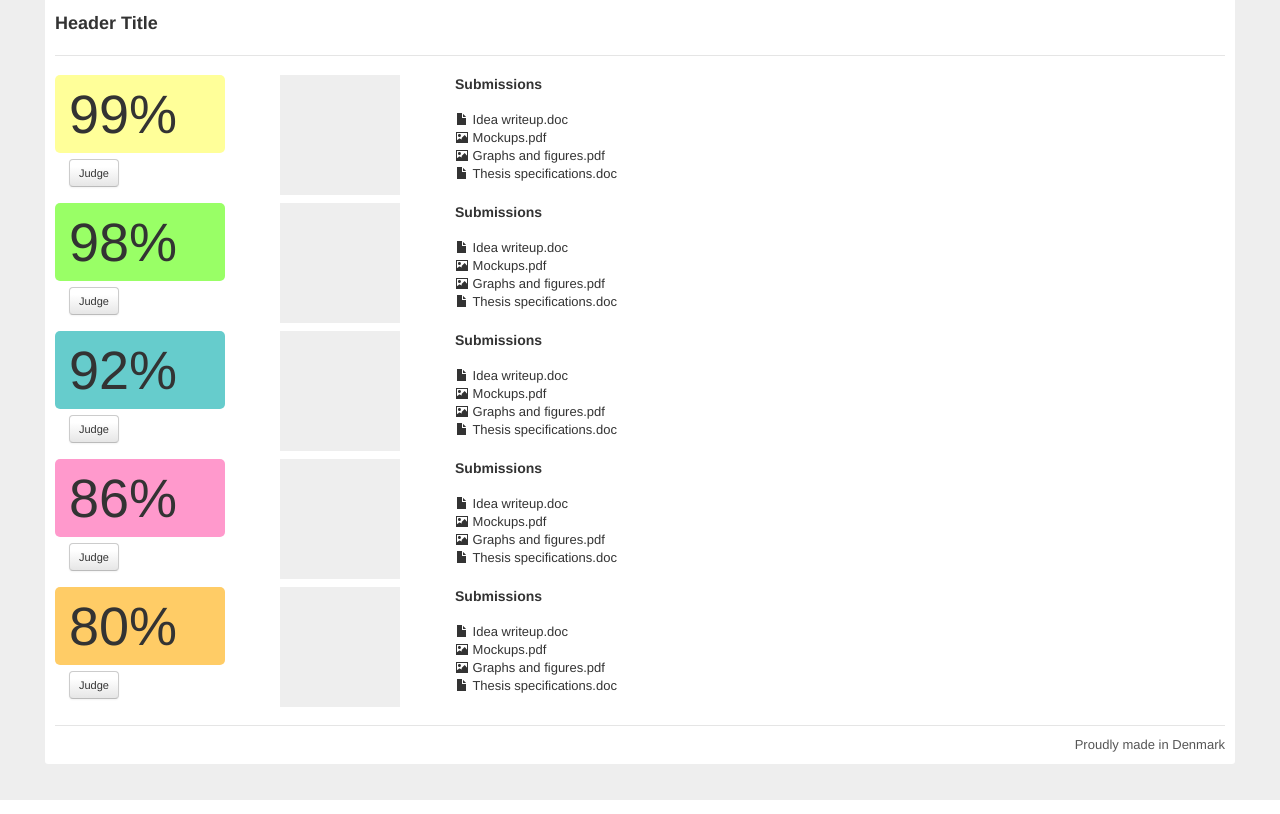
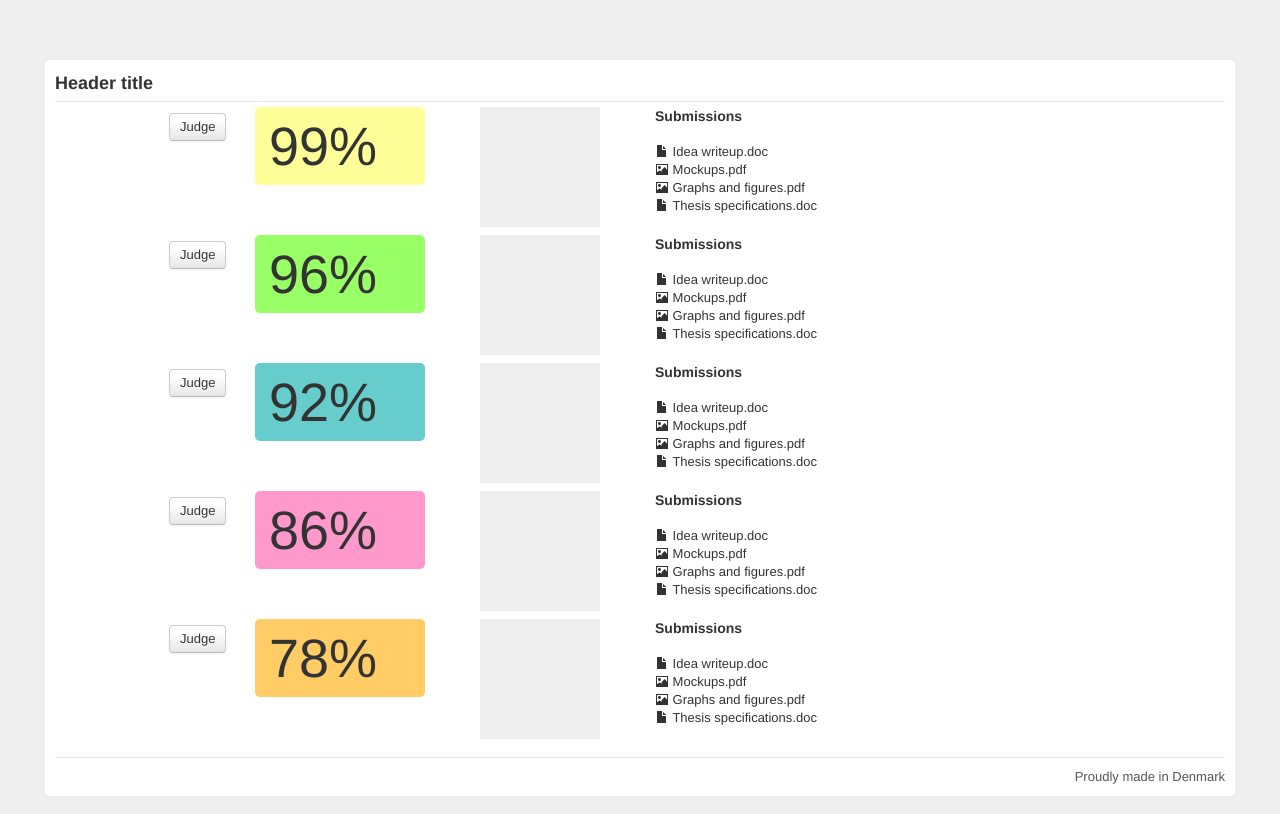
Before and after one commit to soe/edumate, a Python web app: template templates/challenge_judge.html in a window 1280 px wide. Run offline with Jinja, Linux system fonts and the light colour scheme; the template is opened without the code that fills it, so the values that code supplies are empty; some libraries are stand-ins or nearby versions.

Commit message:
soe - test

```diff
--- a/app.yaml
+++ b/app.yaml
@@ -1,4 +1,4 @@
-application: edumate
+application: edumate-demo
 version: 1
 runtime: python27
 api_version: 1
--- a/handlers/challenge.py
+++ b/handlers/challenge.py
@@ -10,7 +10,7 @@ class All(AbstractHandler):
     def get(self):
 
         template_vars = {
-
+            h2: 'Challenge - Judging scorecard',
         }
         self._output_template('challenge_all.html', **template_vars)
 
--- a/static/css/main.css
+++ b/static/css/main.css
@@ -10,10 +10,13 @@ body {
 div.container {
   background-color: #fff;
   padding: 10px;
+  border-radius: 5px;
 
-  -webkit-border-radius: 0 0 3px 3px;
-   -moz-border-radius: 0 0 3px 3px;
-        border-radius: 0 0 3px 3px;
+  margin-top: 60px;
+}
+
+hr.header_divider {
+  margin: 4px 0;
 }
 
 /* Footer
--- a/templates/challenge_edit.html
+++ b/templates/challenge_edit.html
@@ -19,8 +19,6 @@
 </style>
 <form class="form-horizontal">
   <fieldset>
-    <legend>Controls Bootstrap supports</legend>
-
     <div class="control-group">
       <label class="control-label" for="textarea">Problem details</label>
       <div class="controls">
--- a/templates/challenge_judge.html
+++ b/templates/challenge_judge.html
@@ -20,14 +20,17 @@
   }
 
 </style>
-
+<div class="row">
+  <div class="offset1">
     <div class="row user_row">
+      <div class="span1">
+        <div class="user_judge">
+          <a href="#" class="btn" data-toggle="modal" data-target="#judgesheet" href="">Judge</a>
+        </div>
+      </div>
       <div class="span2">
         <div class="user_score">
           99%
-    </div>
-    <div class="user_judge">
-      <a href="#" class="btn btn-small" data-toggle="modal" data-target="#judgesheet" href="">Judge</a>
         </div>
       </div>
 
@@ -47,12 +50,14 @@
     </div>
 
     <div class="row user_row">
+      <div class="span1">
+        <div class="user_judge">
+          <a href="#" class="btn" data-toggle="modal" data-target="#judgesheet" href="">Judge</a>
+        </div>
+      </div>
       <div class="span2">
         <div class="user_score" style="background: #9f6;">
-      98%
-    </div>
-    <div class="user_judge">
-      <a href="#" class="btn btn-small" data-toggle="modal" data-target="#judgesheet" href="">Judge</a>
+          96%
         </div>
       </div>
 
@@ -72,12 +77,14 @@
     </div>
 
     <div class="row user_row">
+      <div class="span1">
+        <div class="user_judge">
+          <a href="#" class="btn" data-toggle="modal" data-target="#judgesheet" href="">Judge</a>
+        </div>
+      </div>
       <div class="span2">
         <div class="user_score" style="background: #6cc;">
           92%
-    </div>
-    <div class="user_judge">
-      <a href="#" class="btn btn-small" data-toggle="modal" data-target="#judgesheet" href="">Judge</a>
         </div>
       </div>
 
@@ -97,12 +104,14 @@
     </div>
 
     <div class="row user_row">
+      <div class="span1">
+        <div class="user_judge">
+          <a href="#" class="btn" data-toggle="modal" data-target="#judgesheet" href="">Judge</a>
+        </div>
+      </div>
       <div class="span2">
         <div class="user_score" style="background: #f9c;">
           86%
-    </div>
-    <div class="user_judge">
-      <a href="#" class="btn btn-small" data-toggle="modal" data-target="#judgesheet" href="">Judge</a>
         </div>
       </div>
 
@@ -122,12 +131,14 @@
     </div>
 
     <div class="row user_row">
+      <div class="span1">
+        <div class="user_judge">
+          <a href="#" class="btn" data-toggle="modal" data-target="#judgesheet" href="">Judge</a>
+        </div>
+      </div>
       <div class="span2">
         <div class="user_score" style="background: #fc6;">
-      80%
-    </div>
-    <div class="user_judge">
-      <a href="#" class="btn btn-small" data-toggle="modal" data-target="#judgesheet" href="">Judge</a>
+          78%
         </div>
       </div>
 
@@ -143,6 +154,8 @@
         <i class="icon-picture"></i> Mockups.pdf<br />
         <i class="icon-picture"></i> Graphs and figures.pdf<br />
         <i class="icon-file"></i> Thesis specifications.doc
+      </div>
+    </div>
   </div>
 </div>
 
--- a/templates/header.html
+++ b/templates/header.html
@@ -1,8 +1,8 @@
 <div class="row">
 	<div class="span12">
     <h3>
-      Header Title
+      Header title
     </h3>
-  	<hr />
+  	<hr class="header_divider"/>
 	</div>
 </div>
```
Lines whose indentation alone changed are shown as unchanged.
